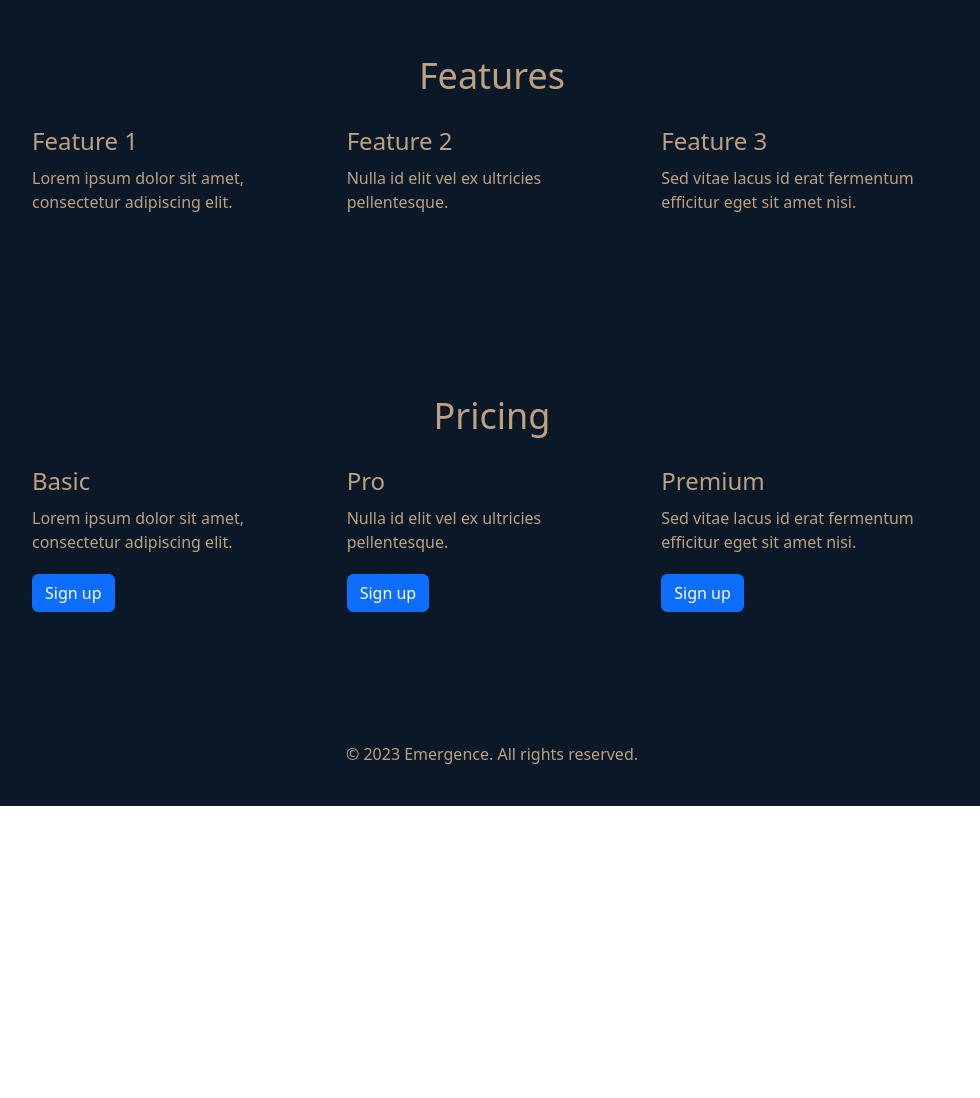
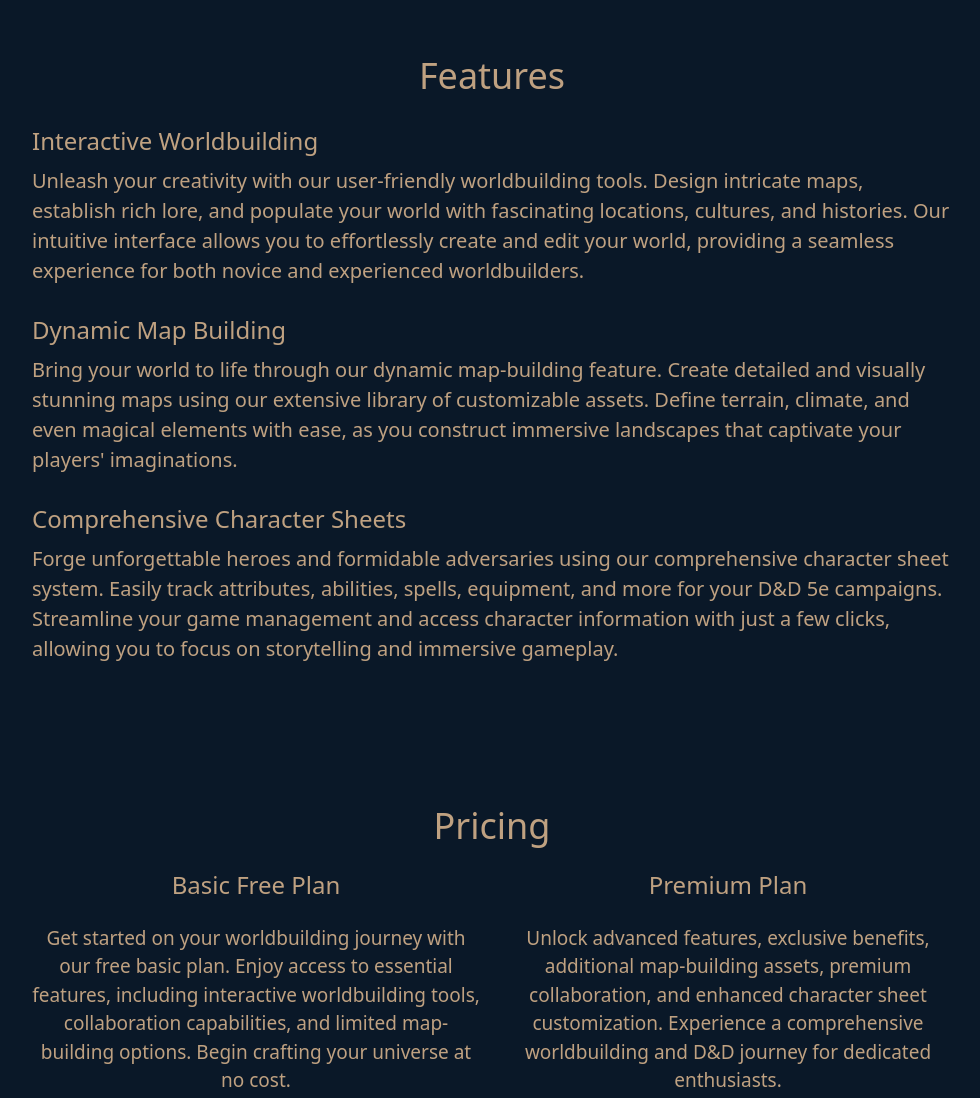
Before and after one commit to SalmaanShire365/emergence_app, a website: page web/index.html in a window 1280 px wide. Shown: the part 660-1758 px from the top of the page, without its empty margins (148-1128 px from the left). Before the commit the page ends 1466 px from the top, so only its background shows below. Drawn offline with nearby package versions, Linux system fonts and the light colour scheme.

Commit message:
Added some things. Too lazy to note changes.

```diff
--- a/web/index.html
+++ b/web/index.html
@@ -55,8 +55,8 @@
                 </li>
               </ul>
               <div class="ml-auto">
-                <a href="/web/login.html" class="btn btn-outline-secondary btn-lg  role="button" aria-pressed="true">Login</a>
-                <a href="/web/login.html" class="btn btn-outline-secondary btn-lg  role="button" aria-pressed="true">Signup</a>
+                <a href="login.html" class="btn btn-outline-secondary btn-lg  role="button" aria-pressed="true">Login</a>
+                <a href="login.html" class="btn btn-outline-secondary btn-lg  role="button" aria-pressed="true">Signup</a>
               </div>
             </div>
           </div>
@@ -70,7 +70,7 @@
         <div class="ui-section-hero__layout">
           <h1 class="display-4">Welcome to Emergence</h1>
           <p class="lead">Roll the dice and unlock your potential.</p>
-          <a href="#" class="btn btn-primary btn-lg">Get Started</a>
+          <a href="login.html" class="btn btn-primary btn-lg">Get Started</a>
         </div>
       </div>
     </section>
@@ -79,17 +79,17 @@
         <div class="ui-section-features__layout">
           <h2 class="display-5">Features</h2>
           <div class="row">
-            <div class="col-md-4">
-              <h3>Feature 1</h3>
-              <p>Lorem ipsum dolor sit amet, consectetur adipiscing elit.</p>
+            <div class="col-xlg-4">
+              <h3>Interactive Worldbuilding</h3>
+              <p class="lead">Unleash your creativity with our user-friendly worldbuilding tools. Design intricate maps, establish rich lore, and populate your world with fascinating locations, cultures, and histories. Our intuitive interface allows you to effortlessly create and edit your world, providing a seamless experience for both novice and experienced worldbuilders.</p>
             </div>
-            <div class="col-md-4">
-              <h3>Feature 2</h3>
-              <p>Nulla id elit vel ex ultricies pellentesque.</p>
+            <div class="col-xlg-4">
+              <h3>Dynamic Map Building</h3>
+              <p class="lead">Bring your world to life through our dynamic map-building feature. Create detailed and visually stunning maps using our extensive library of customizable assets. Define terrain, climate, and even magical elements with ease, as you construct immersive landscapes that captivate your players' imaginations.</p>
             </div>
-            <div class="col-md-4">
-              <h3>Feature 3</h3>
-              <p>Sed vitae lacus id erat fermentum efficitur eget sit amet nisi.</p>
+            <div class="col-xlg-4">
+              <h3>Comprehensive Character Sheets</h3>
+              <p class="lead">Forge unforgettable heroes and formidable adversaries using our comprehensive character sheet system. Easily track attributes, abilities, spells, equipment, and more for your D&D 5e campaigns. Streamline your game management and access character information with just a few clicks, allowing you to focus on storytelling and immersive gameplay.</p>
             </div>
           </div>
         </div>
@@ -99,21 +99,14 @@
       <div class="ui-layout-container">
         <div class="ui-section-pricing__layout">
           <h2 class="display-5">Pricing</h2>
-          <div class="row">
-            <div class="col-md-4">
-              <h3>Basic</h3>
-              <p>Lorem ipsum dolor sit amet, consectetur adipiscing elit.</p>
-              <a href="#" class="btn btn-primary">Sign up</a>
+          <div class="row ">
+            <div class="col-md-6">
+              <h3>Basic Free Plan</h3>
+              <p class="lead">Get started on your worldbuilding journey with our free basic plan. Enjoy access to essential features, including interactive worldbuilding tools, collaboration capabilities, and limited map-building options. Begin crafting your universe at no cost.</p>
             </div>
-            <div class="col-md-4">
-              <h3>Pro</h3>
-              <p>Nulla id elit vel ex ultricies pellentesque.</p>
-              <a href="#" class="btn btn-primary">Sign up</a>
-            </div>
-            <div class="col-md-4">
-              <h3>Premium</h3>
-              <p>Sed vitae lacus id erat fermentum efficitur eget sit amet nisi.</p>
-              <a href="#" class="btn btn-primary">Sign up</a>
+            <div class="col-md-6">
+              <h3>Premium Plan</h3>
+              <p class="lead">Unlock advanced features, exclusive benefits, additional map-building assets, premium collaboration, and enhanced character sheet customization. Experience a comprehensive worldbuilding and D&D journey for dedicated enthusiasts.</p>
             </div>
           </div>
         </div>
--- a/web/style.css
+++ b/web/style.css
@@ -125,32 +125,28 @@ body {
 .ui-section-pricing {
   background-color: var(--primary-color);
   color: var(--accent-color);
-  padding: 40px 0;
+  text-align: center;
 }
 
 .ui-section-pricing h2 {
   font-size: 36px;
-  margin-bottom: 30px;
-  text-align: center;
-}
+  margin-bottom: 24px;
 
-.ui-section-pricing .row {
-  margin-bottom: 30px;
 }
 
 .ui-section-pricing h3 {
   font-size: 24px;
-  margin-bottom: 10px;
+  margin-bottom: 24px;
+
 }
 
 .ui-section-pricing p {
-  margin-bottom: 20px;
+  font-size: 19px;
+  margin-bottom: 10px;
+
 }
 
-.ui-section-pricing .btn-primary {
-  background-color: var(secondary-color);
-  border-color: var(secondary-color);
-}
+
 
 /* Testimonials Section */
 .ui-section-testimonials {
```
